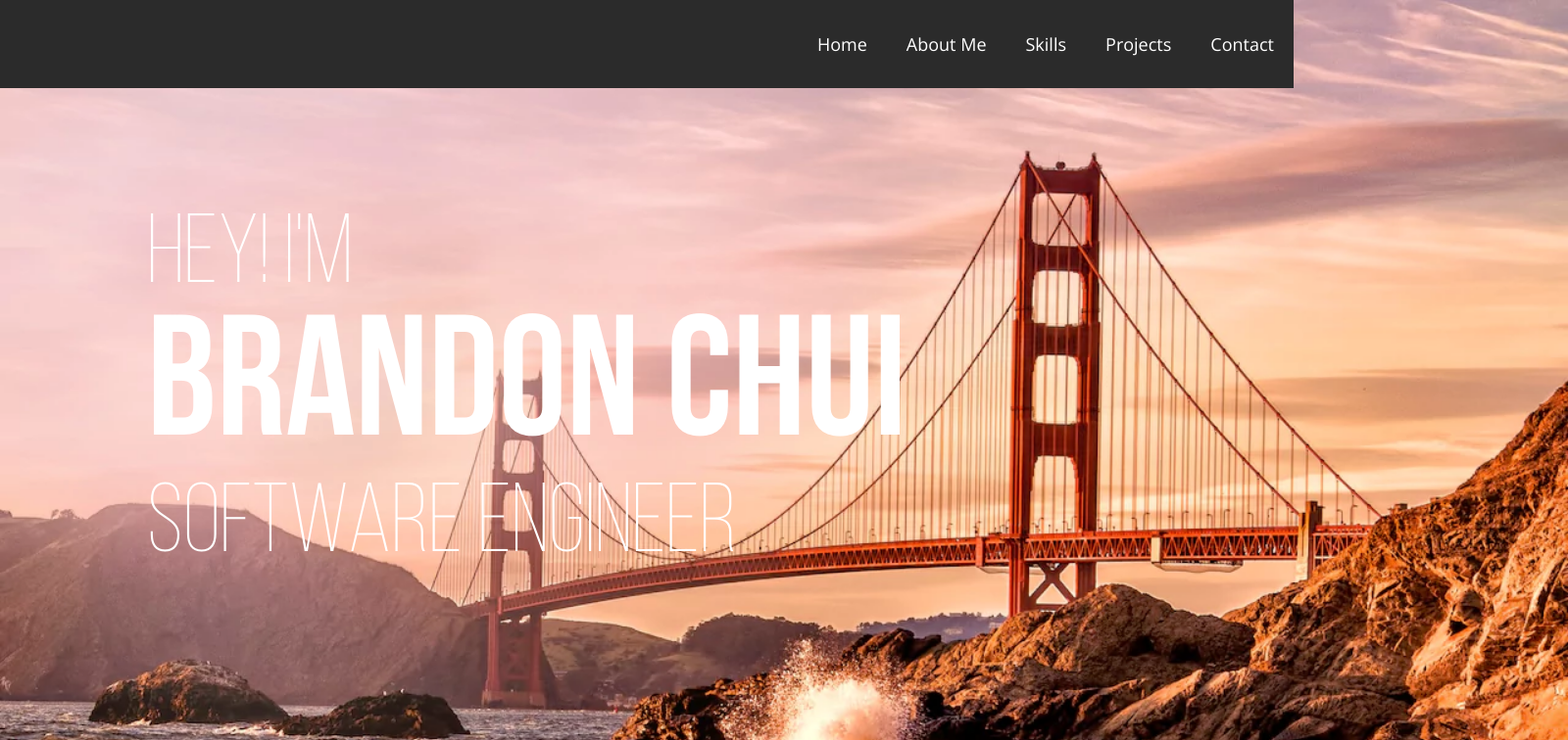
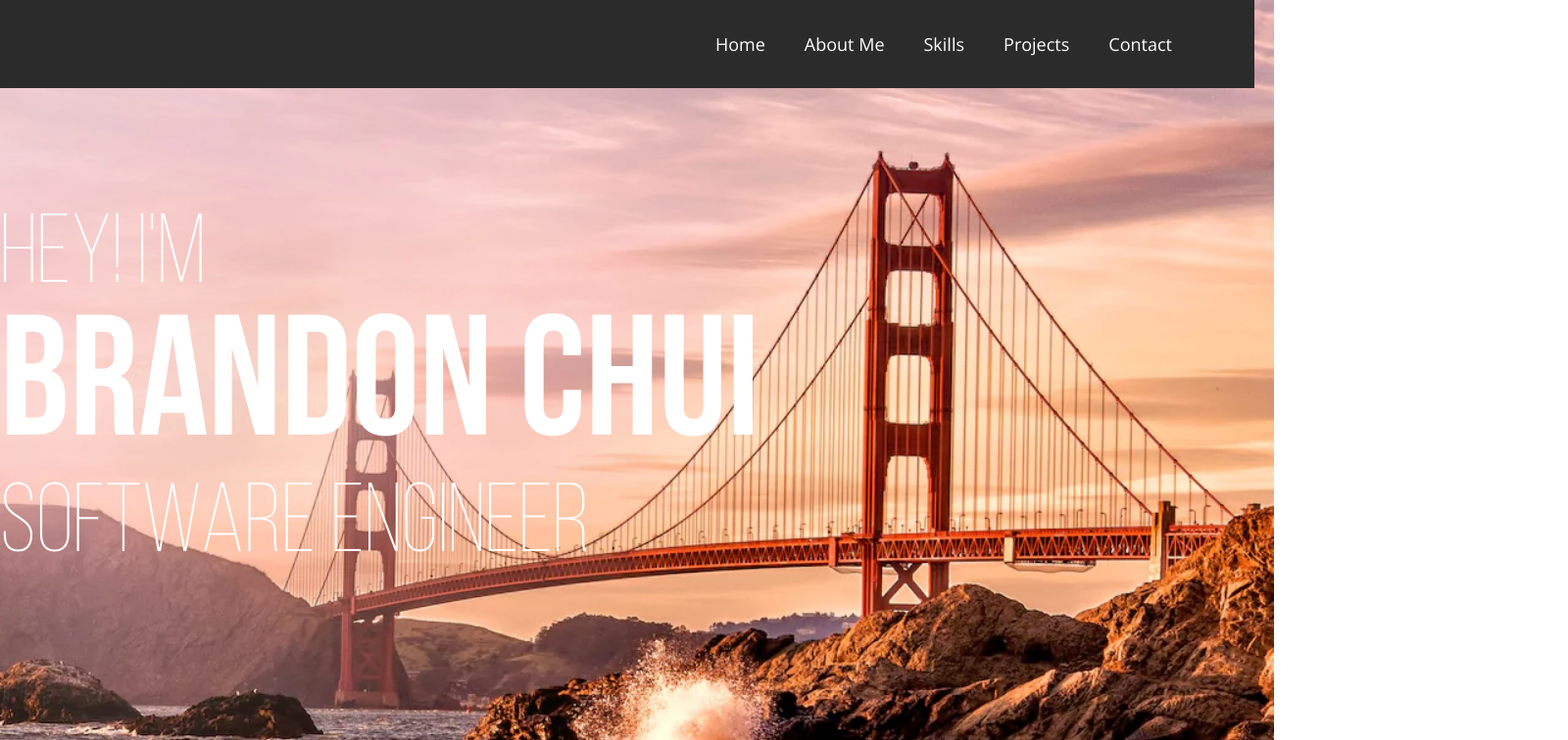
Before and after one commit to bbchui/Portfolio, a React (Create React App) app: page / in a window 1280 px wide. Shown: the top 756 px of the page at 98% size, 1600 px wide, since content can reach past the window. Built offline with nearby package versions, Linux system fonts and the light colour scheme; some icons are missing.

Commit message:
fixed background scaling issue

```diff
--- a/src/App.css
+++ b/src/App.css
@@ -63,7 +63,7 @@ h3 {
   /*opacity: 0.9;*/
   width: 100%;
   height: 50px;
-  padding: 20px;
+  padding: 20px 0;
   /*color: #FFFFFF;*/
 
 }
@@ -74,7 +74,8 @@ h3 {
   height: 100%;
   align-items: center;
   width: 90%;
-  min-width: 1300px;
+  /*max-width: 1300px;*/
+  /*min-width: 800px;*/
   margin: auto;
 }
 
@@ -102,6 +103,7 @@ h3 {
 
 section.background {
   width: 100%;
+  min-width: 1300px;
   margin: auto;
   display: flex;
   justify-content: flex-start;
@@ -120,7 +122,7 @@ section.background {
 
 .background {
   width: 100%;
-  min-width: 1600px;
+  /*min-width: 1300px;*/
   /*height: 690px;*/
   color: white;
   font-family: "Bebas Neue Bold";
@@ -348,7 +350,7 @@ button.send:hover {
   /*opacity: 0.9;*/
   width: 100%;
   height: 80px;
-  padding: 20px;
+  padding: 20px 0;
   display: flex;
 }
 
--- a/src/App.js
+++ b/src/App.js
@@ -15,26 +15,26 @@ class App extends Component {
         <div className="App-header">
           <Nav />
         </div>
-        <section className="background">
+        <section className="background" name="home">
           <div>
             <div className="hi">Hey! I'm</div>
             <div className="name">Brandon Chui</div>
             <div className="hi">Software Engineer</div>
           </div>
         </section>
-        <section className="about">
+        <section className="about" name="about">
           <div className="title">About Me</div>
           <AboutMe />
         </section>
-        <section className="skills-section">
+        <section className="skills-section" name="skills">
           <div className="title">Skills</div>
           <Skills />
         </section>
-        <section className="project">
+        <section className="project" name="projects">
           <div className="title">Projects</div>
           <Projects />
         </section>
-        <section className="contact">
+        <section className="contact" name="contact">
           <div className="title">Contact</div>
           <Contact />
         </section>
```
